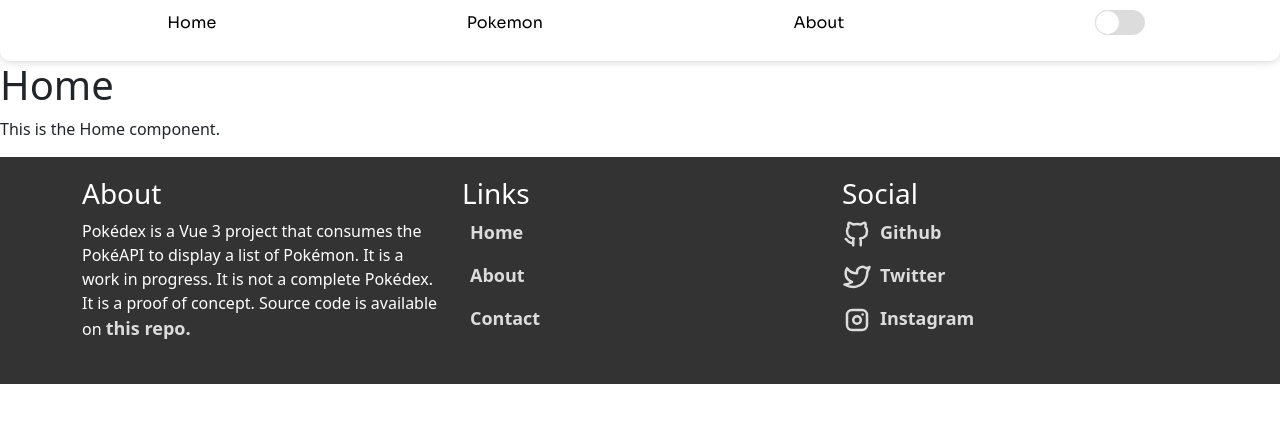
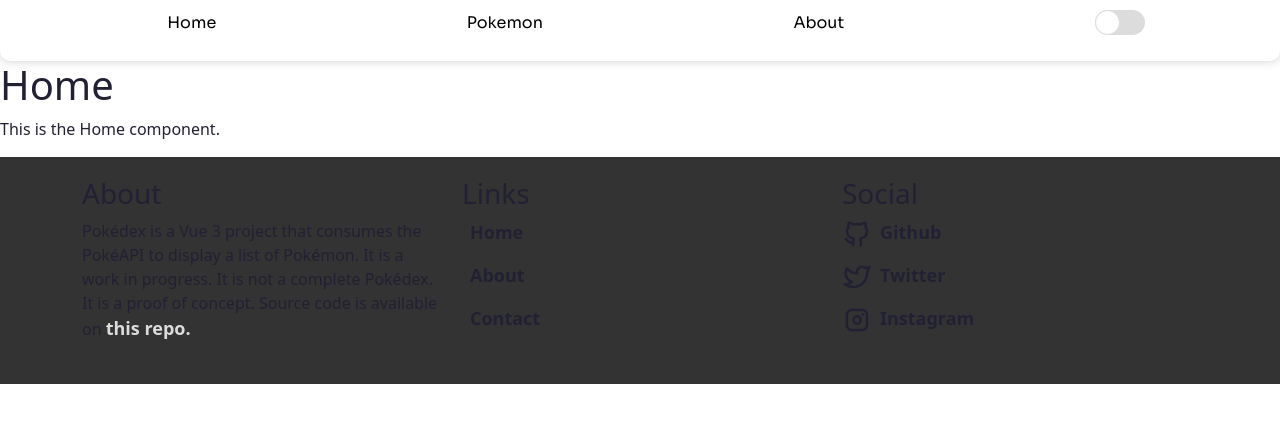
Before and after one commit to Fercho5656/Pokedex, a Vue app: page / in a window 1280 px wide. Shown: the top 422 px of the page. Built offline with nearby package versions, Linux system fonts and the light colour scheme; no server answers.

Commit message:
Gets theme from store and applies it

```diff
--- a/src/App.vue
+++ b/src/App.vue
@@ -1,17 +1,25 @@
 <template>
-  <Navbar />
-  <router-view />
-  <Footer />
+  <div :class="theme">
+    <Navbar />
+    <router-view />
+    <Footer />
+  </div>
 </template>
 
 <script>
 import Navbar from "./components/Navbar.vue";
 import Footer from "./components/Footer.vue";
+import store from "./store/index";
+import { computed } from "@vue/reactivity";
 export default {
   name: "App",
   components: {
     Navbar,
     Footer,
+  },
+  setup() {
+    const theme = computed(() => store.getters.getTheme());
+    return { theme };
   },
 };
 </script>
@@ -27,4 +35,63 @@ export default {
   --text-dark: #fff;
   --text-light: #222134;
 }
+
+/**Reset Styles */
+* {
+  margin: 0;
+  padding: 0;
+  box-sizing: border-box;
+}
+
+/**Light theme*/
+body,
+footer,
+nav {
+  background-color: var(--background-light);
+  color: var(--text-light);
+}
+
+p,
+h1,
+h2,
+h3,
+h4,
+h5,
+h6,
+a,
+span,
+svg {
+  color: var(--text-light);
+}
+
+a:hover {
+  text-decoration: underline;
+  text-decoration-color: var(--text-light);
+}
+
+/**Dark theme */
+.dark body,
+.dark footer,
+.dark nav {
+  background-color: var(--background-dark);
+  color: var(--text-dark);
+}
+
+.dark p,
+.dark h1,
+.dark h2,
+.dark h3,
+.dark h4,
+.dark h5,
+.dark h6,
+.dark a,
+.dark span,
+.dark svg {
+  color: var(--text-dark);
+}
+
+.dark a:hover {
+  text-decoration: underline;
+  text-decoration-color: var(--text-dark);
+}
 </style>
```
